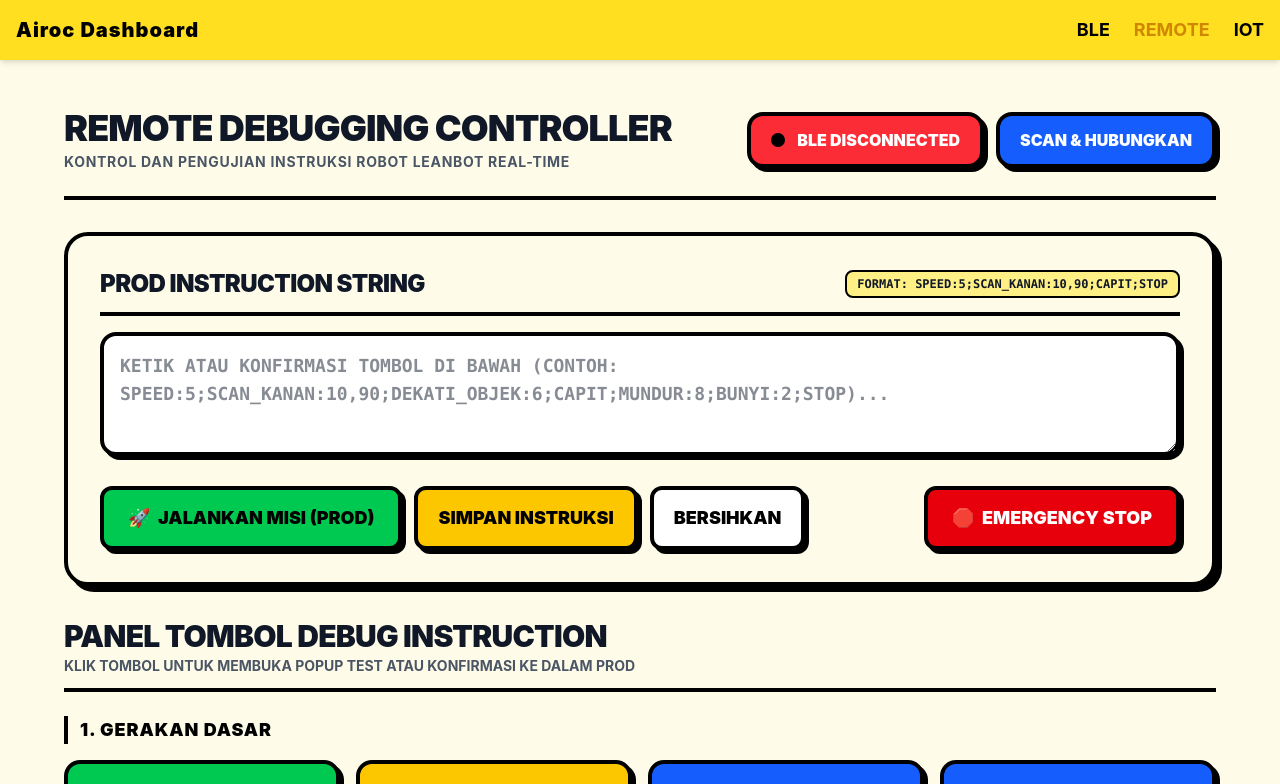
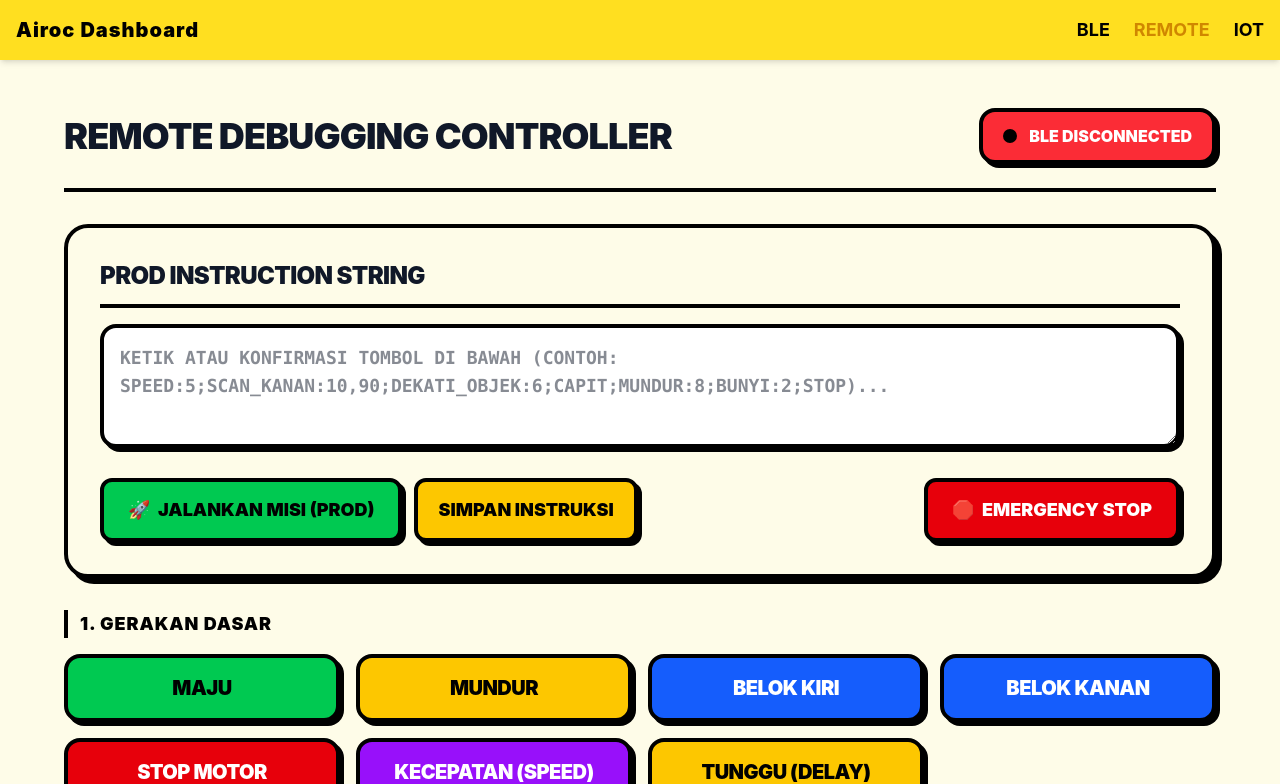
Before and after one commit to aliefibnu/airoc-dashboard, a Vue app: page /remote in a window 1280 px wide. Shown: the top 784 px of the page. Built offline with nearby package versions, Linux system fonts and the light colour scheme.

Commit message:
Refactor instruction aliases and update Remote.vue for improved readability and UI consistency

```diff
--- a/src/data/instruction-aliases.js
+++ b/src/data/instruction-aliases.js
@@ -6,24 +6,56 @@ export const INSTRUCTION_ALIASES = [
   { name: "STOP", alias: "STOP", description: "Berhenti" },
   { name: "SPEED", alias: "SPEED", description: "Kecepatan Motor" },
   { name: "TUNGGU", alias: "TUNGGU", description: "Jeda Waktu" },
-  { name: "UKUR_JARAK", alias: "UKUR_JARAK", description: "Ukur Jarak Ultrasonic" },
+  {
+    name: "UKUR_JARAK",
+    alias: "UKUR_JARAK",
+    description: "Ukur Jarak Ultrasonic",
+  },
   { name: "SCAN_KANAN", alias: "SCAN_KANAN", description: "Scan Objek Kanan" },
   { name: "SCAN_KIRI", alias: "SCAN_KIRI", description: "Scan Objek Kiri" },
   { name: "DEKATI_OBJEK", alias: "DEKATI_OBJEK", description: "Dekati Objek" },
   { name: "JAUHI_OBJEK", alias: "JAUHI_OBJEK", description: "Jauhi Objek" },
-  { name: "CEK_OBJEK", alias: "CEK_OBJEK", description: "Cek Keberadaan Objek" },
-  { name: "BATAS_SCAN", alias: "BATAS_SCAN", description: "Atur Batas Sudut Scan" },
+  {
+    name: "CEK_OBJEK",
+    alias: "CEK_OBJEK",
+    description: "Cek Keberadaan Objek",
+  },
+  {
+    name: "BATAS_SCAN",
+    alias: "BATAS_SCAN",
+    description: "Atur Batas Sudut Scan",
+  },
   { name: "CAPIT", alias: "CAPIT", description: "Tutup Gripper" },
   { name: "LEPAS", alias: "LEPAS", description: "Buka Gripper" },
-  { name: "GESER_KANAN", alias: "GESER_KANAN", description: "Geser Balok ke Kanan" },
-  { name: "GESER_KIRI", alias: "GESER_KIRI", description: "Geser Balok ke Kiri" },
+  {
+    name: "GESER_KANAN",
+    alias: "GESER_KANAN",
+    description: "Geser Balok ke Kanan",
+  },
+  {
+    name: "GESER_KIRI",
+    alias: "GESER_KIRI",
+    description: "Geser Balok ke Kiri",
+  },
   { name: "BUNYI", alias: "BUNYI", description: "Buzzer Bunyi" },
-  { name: "BEEP", alias: "BEEP", description: "Buzzer Tone Frequency & Duration" },
+  {
+    name: "BEEP",
+    alias: "BEEP",
+    description: "Buzzer Tone Frequency & Duration",
+  },
   { name: "LED", alias: "LED", description: "Mode LED" },
   { name: "LED_WARNA", alias: "LED_WARNA", description: "Warna RGB LED" },
   { name: "LED_KEDIP", alias: "LED_KEDIP", description: "Kedip RGB LED" },
-  { name: "LAPOR_JARAK", alias: "LAPOR_JARAK", description: "Lapor Jarak ke Serial" },
-  { name: "EMERGENCY_STOP", alias: "EMERGENCY_STOP", description: "Emergency Stop" },
+  {
+    name: "LAPOR_JARAK",
+    alias: "LAPOR_JARAK",
+    description: "Lapor Jarak ke Serial",
+  },
+  {
+    name: "EMERGENCY_STOP",
+    alias: "EMERGENCY_STOP",
+    description: "Emergency Stop",
+  },
   { name: "END", alias: "END", description: "Akhiri Eksekusi" },
   { name: "SERVO", alias: "SERVO", description: "Sudut Servo Gripper" },
 ];
--- a/src/views/Remote.vue
+++ b/src/views/Remote.vue
@@ -7,9 +7,6 @@
         <h1 class="text-3xl md:text-4xl font-black uppercase tracking-tight">
           REMOTE DEBUGGING CONTROLLER
         </h1>
-        <p class="text-xs md:text-sm font-bold uppercase tracking-wider text-gray-600 mt-1">
-          KONTROL DAN PENGUJIAN INSTRUKSI ROBOT LEANBOT REAL-TIME
-        </p>
       </div>
 
       <div class="flex flex-wrap items-center gap-3">
@@ -37,16 +34,7 @@
         </div>
 
         <button
-          v-if="!isBleConnected"
-          type="button"
-          @click="connectBle"
-          class="bg-blue-600 text-white font-black text-sm md:text-base py-3 px-5 rounded-2xl border-4 border-black shadow-[4px_4px_0px_0px_rgba(0,0,0,1)] hover:bg-blue-700 active:translate-y-1 active:shadow-none transition-all cursor-pointer"
-        >
-          SCAN & HUBUNGKAN
-        </button>
-
-        <button
-          v-else
+          v-if="isBleConnected"
           type="button"
           @click="disconnectBle"
           class="bg-red-600 text-white font-black text-sm md:text-base py-3 px-5 rounded-2xl border-4 border-black shadow-[4px_4px_0px_0px_rgba(0,0,0,1)] hover:bg-red-700 active:translate-y-1 active:shadow-none transition-all cursor-pointer"
@@ -59,11 +47,19 @@
     <div
       v-if="statusMessage"
       class="border-4 border-black p-4 rounded-2xl shadow-[4px_4px_0px_0px_rgba(0,0,0,1)] flex items-center justify-between gap-4"
-      :class="statusMessage.includes('Gagal') ? 'bg-red-100 text-red-950' : 'bg-blue-100 text-blue-950'"
+      :class="
+        statusMessage.includes('Gagal')
+          ? 'bg-red-100 text-red-950'
+          : 'bg-blue-100 text-blue-950'
+      "
     >
       <div class="flex items-center gap-3">
-        <span class="text-2xl">{{ statusMessage.includes('Gagal') ? '⚠️' : 'ℹ️' }}</span>
-        <span class="font-black text-sm md:text-base uppercase">{{ statusMessage }}</span>
+        <span class="text-2xl">{{
+          statusMessage.includes("Gagal") ? "⚠️" : "ℹ️"
+        }}</span>
+        <span class="font-black text-sm md:text-base uppercase">{{
+          statusMessage
+        }}</span>
       </div>
       <button
         @click="statusMessage = ''"
@@ -73,14 +69,15 @@
       </button>
     </div>
 
-    <div class="border-4 border-black bg-yellow-50 p-6 md:p-8 rounded-3xl shadow-[6px_6px_0px_0px_rgba(0,0,0,1)] space-y-4">
-      <div class="flex flex-col md:flex-row md:items-center justify-between gap-2 border-b-4 border-black pb-3">
+    <div
+      class="border-4 border-black bg-yellow-50 p-6 md:p-8 rounded-3xl shadow-[6px_6px_0px_0px_rgba(0,0,0,1)] space-y-4"
+    >
+      <div
+        class="flex flex-col md:flex-row md:items-center justify-between gap-2 border-b-4 border-black pb-3"
+      >
         <h2 class="text-xl md:text-2xl font-black uppercase tracking-tight">
           PROD INSTRUCTION STRING
         </h2>
-        <span class="text-xs font-mono font-black bg-yellow-200 border-2 border-black px-2.5 py-1 rounded-lg">
-          FORMAT: SPEED:5;SCAN_KANAN:10,90;CAPIT;STOP
-        </span>
       </div>
 
       <textarea
@@ -108,14 +105,6 @@
           >
             <h3>SIMPAN INSTRUKSI</h3>
           </button>
-
-          <button
-            type="button"
-            @click="clearInstructionString"
-            class="bg-white text-black font-black uppercase text-base md:text-lg py-3.5 px-5 rounded-xl border-4 border-black shadow-[4px_4px_0px_0px_rgba(0,0,0,1)] hover:bg-gray-100 active:translate-y-1 active:shadow-none transition-all cursor-pointer"
-          >
-            <h3>BERSIHKAN</h3>
-          </button>
         </div>
 
         <button
@@ -127,29 +116,18 @@
           <h3>EMERGENCY STOP</h3>
         </button>
       </div>
-
-      <div v-if="lastSentCommand" class="pt-2">
-        <span class="text-xs font-mono font-black uppercase bg-white border-2 border-black px-3 py-1.5 rounded-lg inline-block">
-          PERINTAH TERAKHIR TERKIRIM: {{ lastSentCommand }}
-        </span>
-      </div>
     </div>
 
     <div class="space-y-6">
-      <div class="border-b-4 border-black pb-3">
-        <h2 class="text-2xl md:text-3xl font-black uppercase tracking-tight">
-          PANEL TOMBOL DEBUG INSTRUCTION
-        </h2>
-        <p class="text-xs md:text-sm font-bold uppercase text-gray-600 mt-0.5">
-          KLIK TOMBOL UNTUK MEMBUKA POPUP TEST ATAU KONFIRMASI KE DALAM PROD
-        </p>
-      </div>
-
       <div class="space-y-4">
-        <h3 class="text-lg font-black uppercase tracking-wider text-black border-l-4 border-black pl-3">
+        <h3
+          class="text-lg font-black uppercase tracking-wider text-black border-l-4 border-black pl-3"
+        >
           1. GERAKAN DASAR
         </h3>
-        <div class="grid grid-cols-1 sm:grid-cols-2 md:grid-cols-3 lg:grid-cols-4 gap-4">
+        <div
+          class="grid grid-cols-1 sm:grid-cols-2 md:grid-cols-3 lg:grid-cols-4 gap-4"
+        >
           <InstructionButton
             label="MAJU"
             alias="MAJU"
@@ -241,10 +219,14 @@
       </div>
 
       <div class="space-y-4">
-        <h3 class="text-lg font-black uppercase tracking-wider text-black border-l-4 border-black pl-3">
+        <h3
+          class="text-lg font-black uppercase tracking-wider text-black border-l-4 border-black pl-3"
+        >
           2. ULTRASONIC & PENCARIAN OBJEK
         </h3>
-        <div class="grid grid-cols-1 sm:grid-cols-2 md:grid-cols-3 lg:grid-cols-4 gap-4">
+        <div
+          class="grid grid-cols-1 sm:grid-cols-2 md:grid-cols-3 lg:grid-cols-4 gap-4"
+        >
           <InstructionButton
             label="UKUR JARAK"
             alias="UKUR_JARAK"
@@ -366,10 +348,14 @@
       </div>
 
       <div class="space-y-4">
-        <h3 class="text-lg font-black uppercase tracking-wider text-black border-l-4 border-black pl-3">
+        <h3
+          class="text-lg font-black uppercase tracking-wider text-black border-l-4 border-black pl-3"
+        >
           3. GRIPPER & MANIPULASI
         </h3>
-        <div class="grid grid-cols-1 sm:grid-cols-2 md:grid-cols-3 lg:grid-cols-4 gap-4">
+        <div
+          class="grid grid-cols-1 sm:grid-cols-2 md:grid-cols-3 lg:grid-cols-4 gap-4"
+        >
           <InstructionButton
             label="CAPIT (TUTUP)"
             alias="CAPIT"
@@ -389,10 +375,14 @@
       </div>
 
       <div class="space-y-4">
-        <h3 class="text-lg font-black uppercase tracking-wider text-black border-l-4 border-black pl-3">
+        <h3
+          class="text-lg font-black uppercase tracking-wider text-black border-l-4 border-black pl-3"
+        >
           4. MANUVER ZONA
         </h3>
-        <div class="grid grid-cols-1 sm:grid-cols-2 md:grid-cols-3 lg:grid-cols-4 gap-4">
+        <div
+          class="grid grid-cols-1 sm:grid-cols-2 md:grid-cols-3 lg:grid-cols-4 gap-4"
+        >
           <InstructionButton
             label="GESER KANAN"
             alias="GESER_KANAN"
@@ -422,10 +412,14 @@
       </div>
 
       <div class="space-y-4">
-        <h3 class="text-lg font-black uppercase tracking-wider text-black border-l-4 border-black pl-3">
+        <h3
+          class="text-lg font-black uppercase tracking-wider text-black border-l-4 border-black pl-3"
+        >
           5. BUZZER & LED FEEDBACK
         </h3>
-        <div class="grid grid-cols-1 sm:grid-cols-2 md:grid-cols-3 lg:grid-cols-4 gap-4">
+        <div
+          class="grid grid-cols-1 sm:grid-cols-2 md:grid-cols-3 lg:grid-cols-4 gap-4"
+        >
           <InstructionButton
             label="BUNYI BUZZER"
             alias="BUNYI"
@@ -516,10 +510,14 @@
       </div>
 
       <div class="space-y-4">
-        <h3 class="text-lg font-black uppercase tracking-wider text-black border-l-4 border-black pl-3">
+        <h3
+          class="text-lg font-black uppercase tracking-wider text-black border-l-4 border-black pl-3"
+        >
           6. KESELAMATAN & AKHIR EKSEKUSI
         </h3>
-        <div class="grid grid-cols-1 sm:grid-cols-2 md:grid-cols-3 lg:grid-cols-4 gap-4">
+        <div
+          class="grid grid-cols-1 sm:grid-cols-2 md:grid-cols-3 lg:grid-cols-4 gap-4"
+        >
           <InstructionButton
             label="EMERGENCY STOP"
             alias="EMERGENCY_STOP"
@@ -636,7 +634,8 @@ async function executeTestInstruction(name, payload) {
 async function runProdMission() {
   const str = manualInstructionString.value.trim();
   if (!str) {
-    statusMessage.value = "String instruksi kosong! Silakan tambahkan instruksi terlebih dahulu.";
+    statusMessage.value =
+      "String instruksi kosong! Silakan tambahkan instruksi terlebih dahulu.";
     return;
   }
   const prodCmd = str.toUpperCase().startsWith("PROD") ? str : `PROD;${str}`;
@@ -661,11 +660,4 @@ function saveManualInstruction() {
     }
   }, 2500);
 }
-
-function clearInstructionString() {
-  remoteDebugService.clearAll();
-  manualInstructionString.value = "";
-  instructionList.value = [];
-  statusMessage.value = "String instruksi dibersihkan.";
-}
 </script>
```
